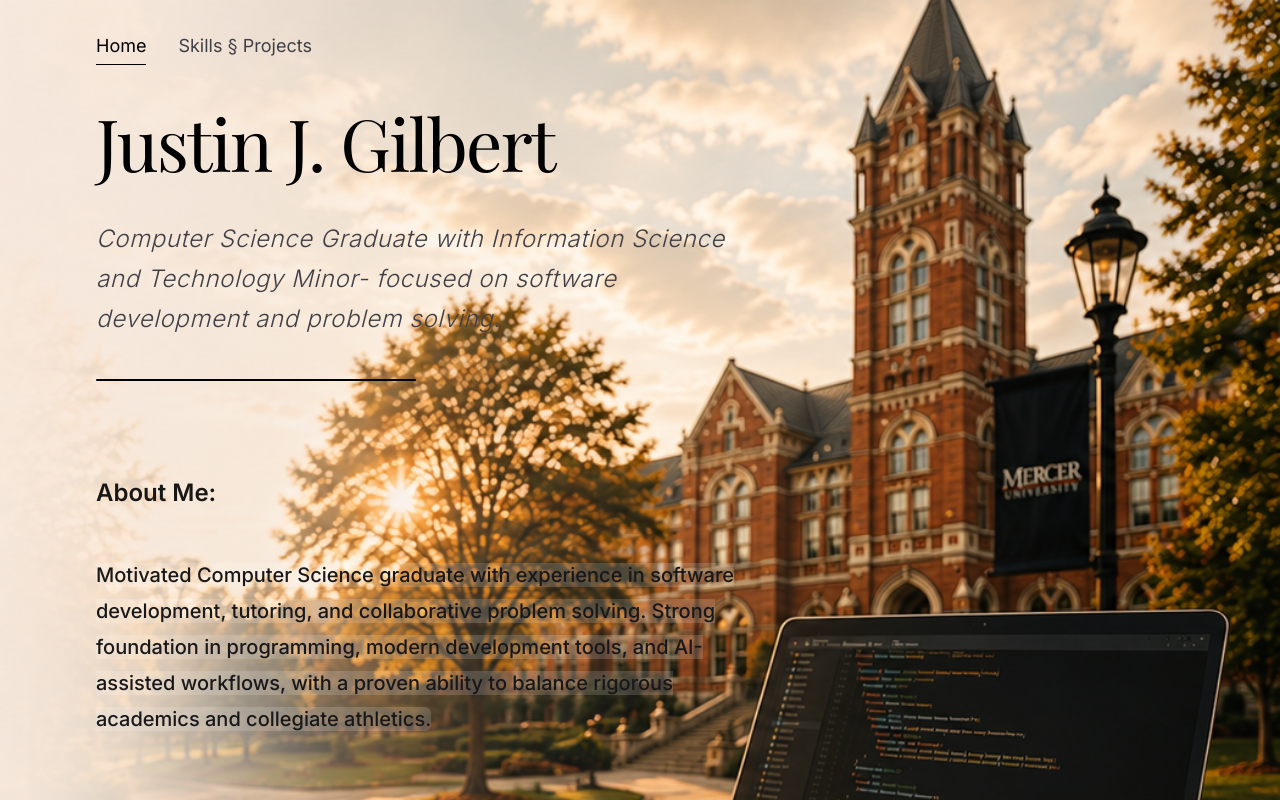
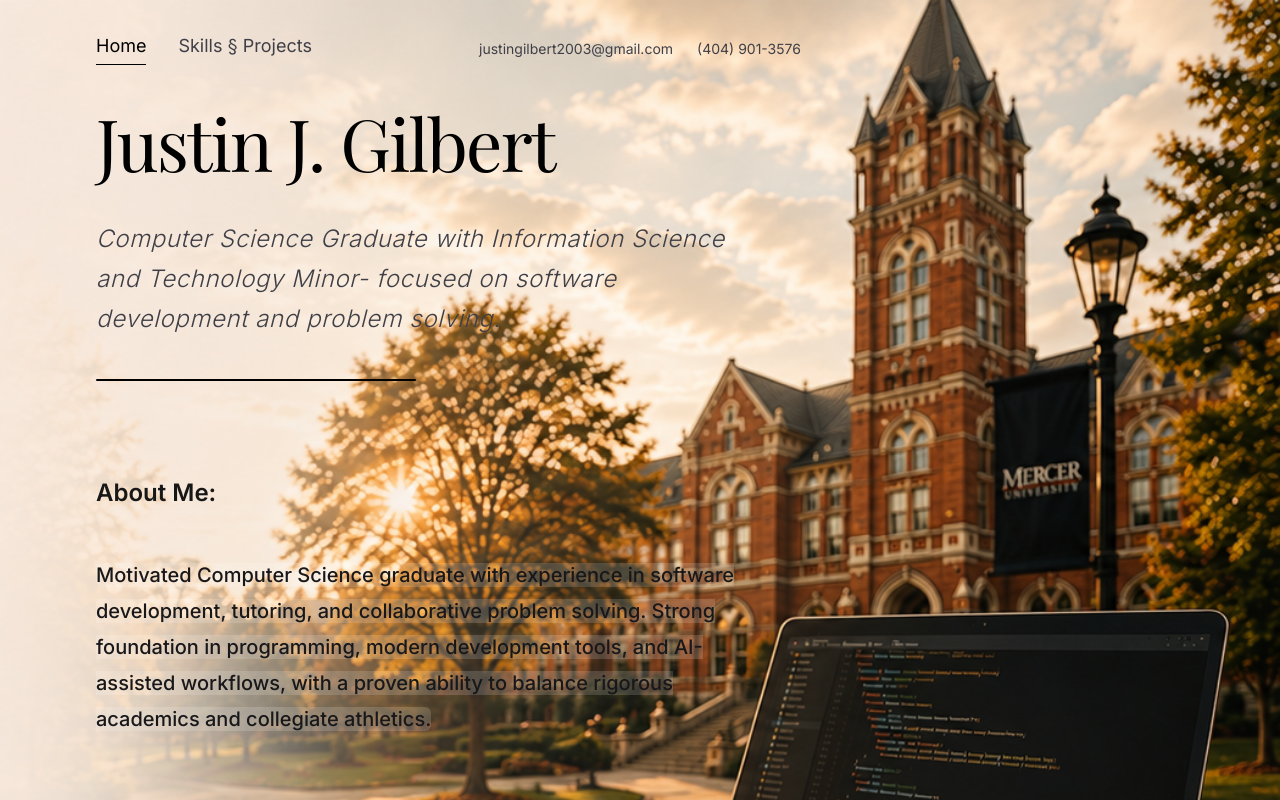
Before and after one commit to gilbert-jj/justing-portfolio, a Next.js app: page / in a window 1280 px wide. Shown: the top 800 px of the page. Built offline with nearby package versions, Linux system fonts and the light colour scheme.

Commit message:
Added contact info to top

```diff
--- a/app/page.tsx
+++ b/app/page.tsx
@@ -15,7 +15,7 @@ className="min-h-screen bg-cover bg-right bg-no-repeat bg-zinc-100"  style={{
 >
 <main className="relative z-10 flex min-h-screen w-full max-w-7xl flex-col justify-center px-24">
 
-  <nav className="flex items-center justify-between py-8">
+  <nav className="relative flex items-center py-8">
 
   <div className="flex gap-8 text-lg text-zinc-700">
     <Link
@@ -29,6 +29,19 @@ className="min-h-screen bg-cover bg-right bg-no-repeat bg-zinc-100"  style={{
       Skills § Projects
     </Link>
   </div>
+
+  <div className="absolute left-1/2 flex -translate-x-1/2 items-center gap-6 text-sm text-zinc-700">
+  <a
+    href="https://mail.google.com/mail/u/0/?tab=rm&ogbl#inbox"
+    className="hover:text-black transition"
+  >
+    justingilbert2003@gmail.com
+  </a>
+  <p>
+    (404) 901-3576
+  </p>
+</div>
+
 </nav>
 
     <div className="flex flex-col gap-8">
```
